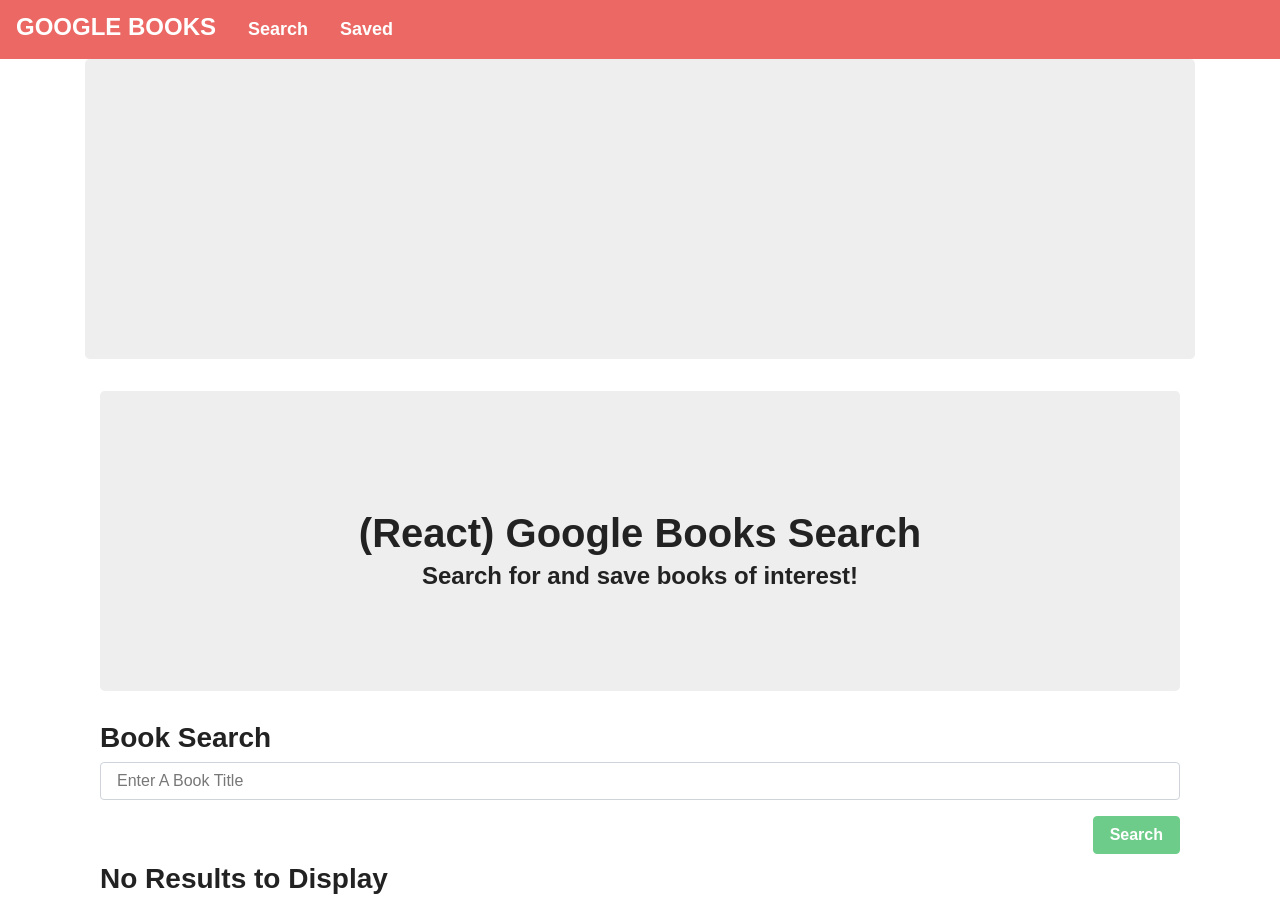
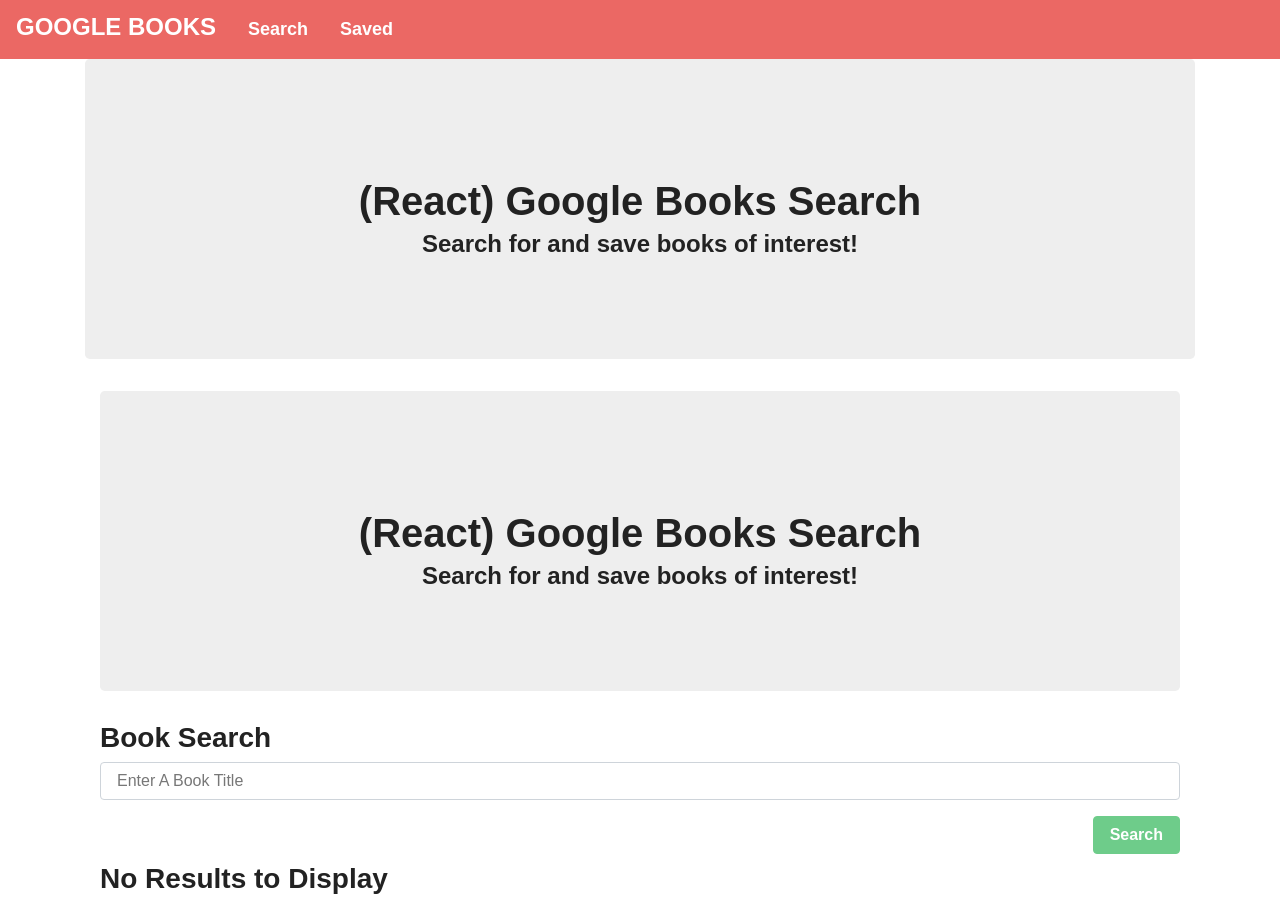
Before and after one commit to timothykemp/21_google_books_search, a React (Create React App) app in the folder client/: page / in a window 1280 px wide. Built offline with nearby package versions, Linux system fonts and the light colour scheme; a web font is replaced by a local one.

Commit message:
updated Jumbotron component

```diff
--- a/client/src/components/Jumbotron/index.js
+++ b/client/src/components/Jumbotron/index.js
@@ -1,12 +1,13 @@
 import React from "react";
 
-function Jumbotron({ children }) {
+function Jumbotron() {
   return (
     <div
       style={{ height: 300, clear: "both", paddingTop: 120, textAlign: "center" }}
       className="jumbotron"
     >
-      {children}
+      <h1>(React) Google Books Search</h1>
+      <h4>Search for and save books of interest!</h4>
     </div>
   );
 }
```
